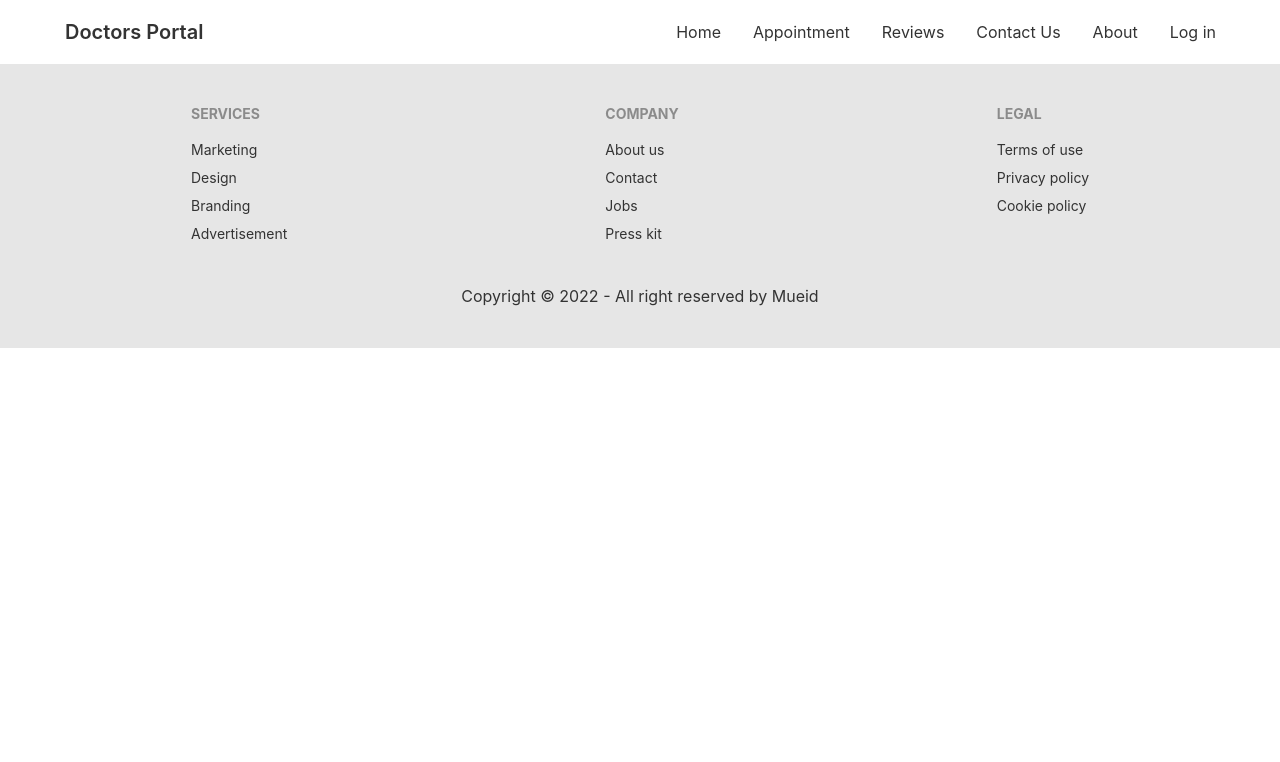
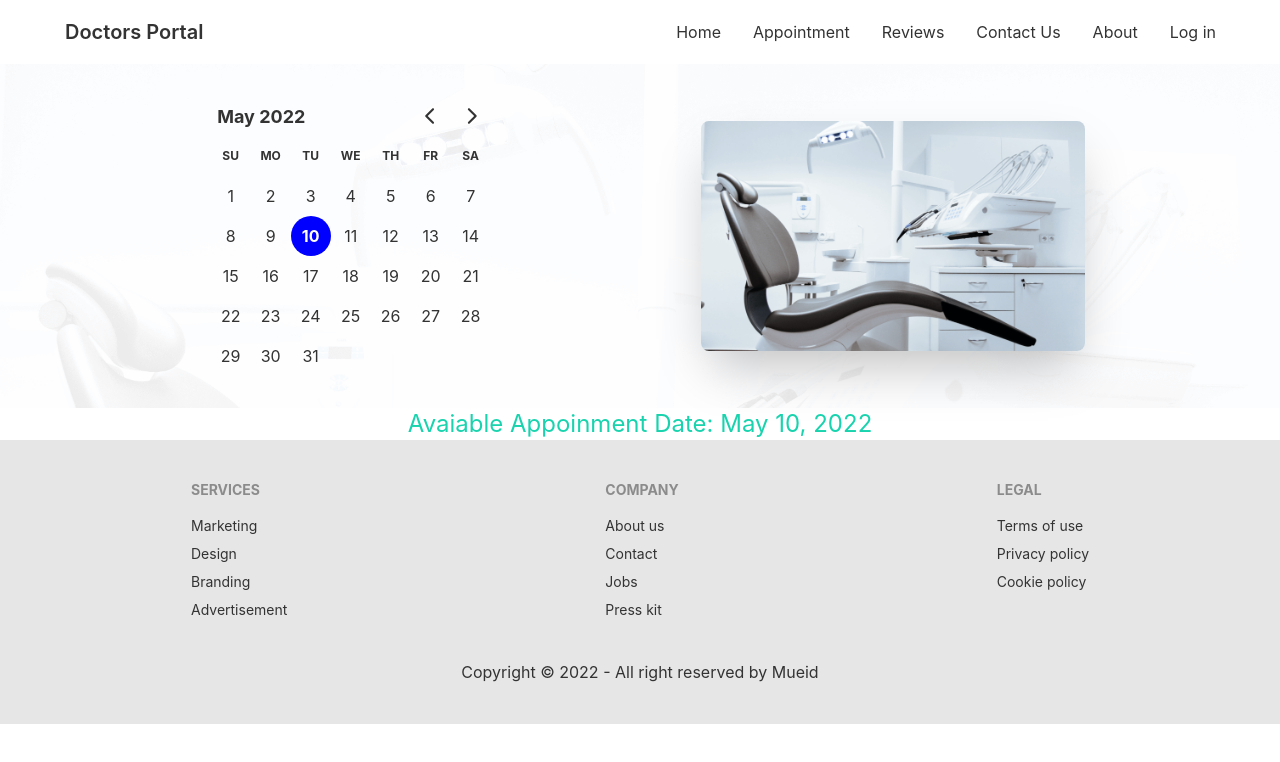
Before and after one commit to Mueid97/doctors-portal-client, a React (Create React App) app: page /appoinment in a window 1280 px wide. Shown: the top 762 px of the page. Built offline with nearby package versions, Linux system fonts and the light colour scheme.

Commit message:
appoinment banner done

```diff
--- a/package.json
+++ b/package.json
@@ -7,7 +7,9 @@
     "@testing-library/react": "^13.2.0",
     "@testing-library/user-event": "^13.5.0",
     "daisyui": "^2.14.3",
+    "date-fns": "^2.28.0",
     "react": "^18.1.0",
+    "react-day-picker": "^8.0.4",
     "react-dom": "^18.1.0",
     "react-router-dom": "^6.3.0",
     "react-scripts": "5.0.1",
--- a/src/App.js
+++ b/src/App.js
@@ -1,9 +1,13 @@
 import { Route, Routes } from 'react-router-dom';
+import Appoinment from './pages/Appoinment/Appoinment';
 
 import About from './pages/About/About';
 import Home from './pages/Home/Home';
-import Footer from './share/Footer/Footer';
+
 import Navbar from './share/Navbar/Navbar';
+import Reviews from './pages/Reviews/Reviews';
+import ContactUs from './pages/ContactUs/ContactUs';
+import NotFound from './pages/NotFound/NotFound';
 
 function App() {
   return (
@@ -12,8 +16,13 @@ function App() {
        <Routes>
         <Route path="/" element={<Home />} />
         <Route path="/about" element={<About />} />
+        <Route path='/appoinment' element={<Appoinment></Appoinment>}></Route>
+        <Route path='/reviews' element={<Reviews></Reviews>}></Route>
+        <Route path='/contact' element={<ContactUs></ContactUs>}></Route>
+        <Route path='*' element={<NotFound></NotFound>}></Route>
+
       </Routes>
-      <Footer></Footer>
+
     </div>
   );
 }
--- /dev/null
+++ b/src/pages/Appoinment/Appoinment.js
@@ -0,0 +1,17 @@
+import React, { useState } from 'react';
+import Footer from '../../share/Footer/Footer';
+import AppoinmentBanner from './AppoinmentBanner';
+import AvaiableAppoinment from './AvaiableAppoinment';
+
+const Appoinment = () => {
+    const [date, setDate] = useState(new Date());
+    return (
+        <div>
+            <AppoinmentBanner date={date} setDate={setDate}></AppoinmentBanner>
+            <AvaiableAppoinment date={date} ></AvaiableAppoinment>
+            <Footer></Footer>
+        </div>
+    );
+};
+
+export default Appoinment;
--- /dev/null
+++ b/src/pages/Appoinment/AppoinmentBanner.js
@@ -0,0 +1,26 @@
+import React from 'react';
+import chair from '../../assets/images/chair.png';
+import bg from '../../assets/images/bg.png';
+import { DayPicker } from 'react-day-picker';
+import 'react-day-picker/dist/style.css';
+
+const AppoinmentBanner = ({date, setDate}) => {
+
+    return (
+        <div className="" style={{ background: `url(${bg})`, backgroundSize: 'cover' }}>
+            <div className="hero-content flex-col lg:flex-row-reverse justify-evenly">
+                <img src={chair} className="max-w-sm rounded-lg shadow-2xl" alt='' />
+                <div>
+                    <DayPicker
+                        mode="single"
+                        selected={date}
+                        onSelect={setDate}
+                    />
+
+                </div>
+            </div>
+        </div>
+    );
+};
+
+export default AppoinmentBanner;
--- /dev/null
+++ b/src/pages/Appoinment/AvaiableAppoinment.js
@@ -0,0 +1,12 @@
+import { format } from 'date-fns';
+import React from 'react';
+
+const AvaiableAppoinment = ({date}) => {
+    return (
+        <div>
+            <h1 className='text-secondary text-bold text-2xl text-center'>Avaiable Appoinment Date: {format(date, 'PP')}</h1>
+        </div>
+    );
+};
+
+export default AvaiableAppoinment;
--- /dev/null
+++ b/src/pages/ContactUs/ContactUs.js
@@ -0,0 +1,11 @@
+import React from 'react';
+
+const ContactUs = () => {
+    return (
+        <div>
+           <h1>This is Contact us</h1>
+        </div>
+    );
+};
+
+export default ContactUs;
--- a/src/pages/Home/ApponmenSection.js
+++ b/src/pages/Home/ApponmenSection.js
@@ -4,7 +4,7 @@ import PrimaryButton from '../../PrimaryButton/PrimaryButton';
 import apponmentSection from '../../assets/images/appointment.png'
 const ApponmenSection = () => {
     return (
-        <div className="hero min-h-screen" style={{ background: `url(${apponmentSection})`, backgroundSize: 'cover' }}>
+        <div className="hero min-h-screen sm:px-12" style={{ background: `url(${apponmentSection})`, backgroundSize: 'cover' }}>
             <div className="hero-content flex-col lg:flex-row">
                 <img src={doctor} width='600px' className=" lg:mt-[-300px] mt-[-200px]" alt='' />
                 <div>
--- a/src/pages/Home/Home.js
+++ b/src/pages/Home/Home.js
@@ -1,4 +1,5 @@
 import React from 'react';
+import Footer from '../../share/Footer/Footer';
 import Heros from '../Heros/Heros';
 import OurServices from '../OurServices/OurServices';
 import ApponmenSection from './ApponmenSection';
@@ -15,6 +16,7 @@ const Home = () => {
             <ApponmenSection></ApponmenSection>
             <Testimonial></Testimonial>
             <Contact></Contact>
+            <Footer></Footer>
         </div>
     );
 };
--- a/src/pages/Home/Testimonial.js
+++ b/src/pages/Home/Testimonial.js
@@ -30,7 +30,7 @@ const Testimonial = () => {
     ]
 
     return (
-        <section className='px-12'>
+        <section className='lg:px-12 px-12'>
             <div className='flex justify-between pt-5'>
                 <div className=''>
                     <h3 className='text-primary uppercase text-2xl'>Testimonial</h3>
--- /dev/null
+++ b/src/pages/NotFound/NotFound.js
@@ -0,0 +1,11 @@
+import React from 'react';
+
+const NotFound = () => {
+    return (
+        <div>
+            <h1>This is 404</h1>
+        </div>
+    );
+};
+
+export default NotFound;
--- /dev/null
+++ b/src/pages/Reviews/Reviews.js
@@ -0,0 +1,11 @@
+import React from 'react';
+
+const Reviews = () => {
+    return (
+        <div>
+            <h1>This Reviews</h1>
+        </div>
+    );
+};
+
+export default Reviews;
--- a/src/share/Navbar/Navbar.js
+++ b/src/share/Navbar/Navbar.js
@@ -11,7 +11,7 @@ const Navbar = () => {
         <li><Link to='/login'>Log in</Link></li>
     </>
     return (
-        <div className="navbar justify-between bg-base-100 px-12">
+        <div className="navbar justify-between bg-base-100 lg:px-12">
             <div className="navbar-start">
                 <div className="dropdown">
                     <label tabIndex="0" className="btn btn-ghost lg:hidden">
```
Also changed, not shown: 1 other file (tests, documents, lock files or other folders).
